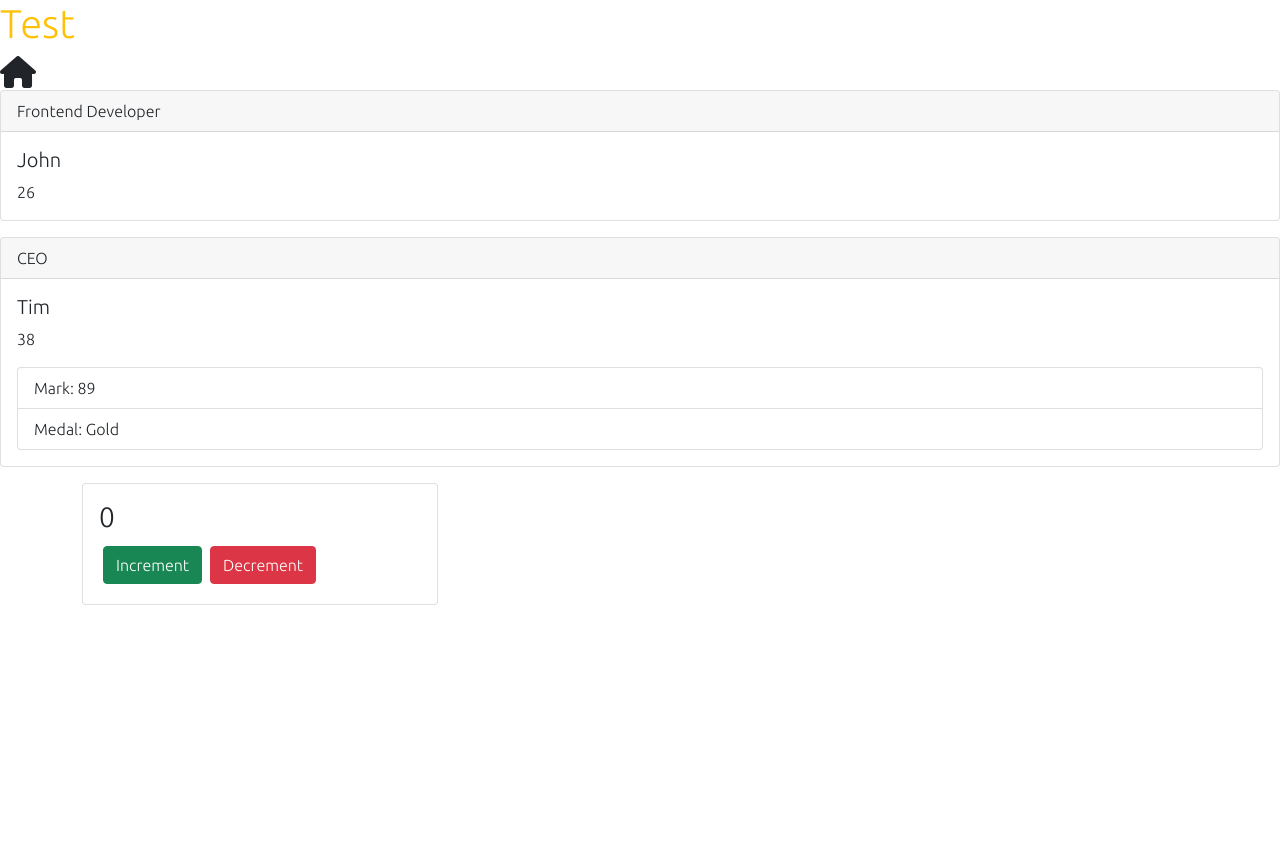
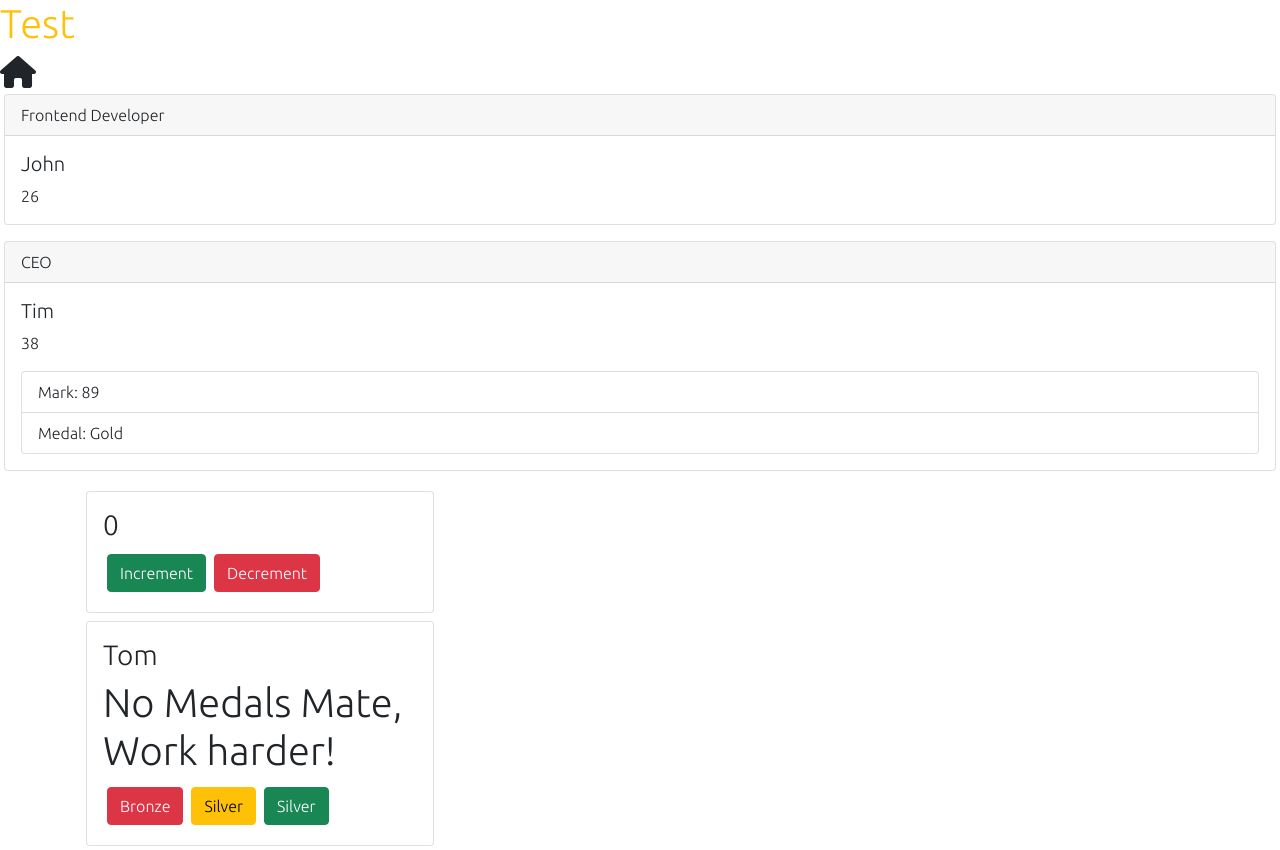
Before and after one commit to abhimax/react-with-ts-crash, a React (Create React App) app: page / in a window 1280 px wide. Before the commit the page ends 800 px from the top, so only its background shows below. Built offline with nearby package versions, Linux system fonts and the light colour scheme.

Commit message:
feat: add medal providet component

```diff
--- a/src/App.tsx
+++ b/src/App.tsx
@@ -4,6 +4,7 @@ import './App.css';
 import Customer from './components/Customer';
 import Employee from './components/Employee';
 import Counter from './components/Counter';
+import MedalProvider from './components/MedalProvider';
 
 function App() {
   return (
@@ -13,6 +14,7 @@ function App() {
       <Customer name="John" age={26} title="Frontend Developer"/>
       <Employee name="Tim" age={38} title="CEO"/>
       <Counter></Counter>
+      <MedalProvider name="Tom"/>
     </React.Fragment>
   );
 }
--- a/src/components/Counter.tsx
+++ b/src/components/Counter.tsx
@@ -30,7 +30,7 @@ let decrement = ():void => {
             <div className="container">
                 <div className="row">
                     <div className="col-md-4">
-                        <div className="card">
+                        <div className="card m-1">
                             <div className="card-body">
                                 <p className="h3">{state.count}</p>
                                 <button className="btn btn-success m-1" onClick={increment}>Increment</button>
--- a/src/components/Customer.tsx
+++ b/src/components/Customer.tsx
@@ -9,7 +9,7 @@ interface IProps{
 let Customer:React.FC<IProps> = ({ name , age, title }) => {
 return(
     <React.Fragment>
-    <div className="card text-bg-secondary mb-3">
+    <div className="card text-bg-secondary mb-3 m-1">
                 <div className="card-header">{title}</div>
                 <div className="card-body">
                     <h5 className="card-title">{name}</h5>
--- a/src/components/Employee.tsx
+++ b/src/components/Employee.tsx
@@ -18,7 +18,7 @@ let Employee: React.FC<IProps> = ({ name, age, title }) => {
     });
     return (
         <React.Fragment>
-            <div className="card text-bg-secondary mb-3">
+            <div className="card text-bg-secondary mb-3 m-1">
                 <div className="card-header">{title}</div>
                 <div className="card-body">
                     <h5 className="card-title">{name}</h5>
--- /dev/null
+++ b/src/components/MedalProvider.tsx
@@ -0,0 +1,42 @@
+import React, { useState } from "react";
+interface IProps{
+    name : string
+}
+interface IStates{
+    medal : string
+}
+let MedalProvider: React.FC<IProps> = ({ name}) =>{
+    let [state, setState] = useState<IStates> (
+        {
+            medal : "No Medals Mate, Work harder!"
+        }
+    );
+
+    let setMedal = (medal : string) => {
+        setState(
+            {
+                medal : medal
+            }
+        )
+    }
+    return(
+        <React.Fragment>
+            <div className="container">
+                <div className="row">
+                    <div className="col-md-4">
+                        <div className="card m-1">
+                            <div className="card-body">
+                                <p className="h3">{name}</p>
+                                <p className="h1">{state.medal}</p>
+                                <button className="btn btn-danger m-1" onClick={()=>setMedal("Bronze")}>Bronze</button>
+                                <button className="btn btn-warning m-1" onClick={()=>setMedal("Silver")}>Silver</button>
+                                <button className="btn btn-success m-1" onClick={()=>setMedal("Gold")}>Silver</button>
+                            </div>
+                        </div>
+                    </div>
+                </div>
+            </div>
+        </React.Fragment>
+    )
+}
+export default MedalProvider;
```
